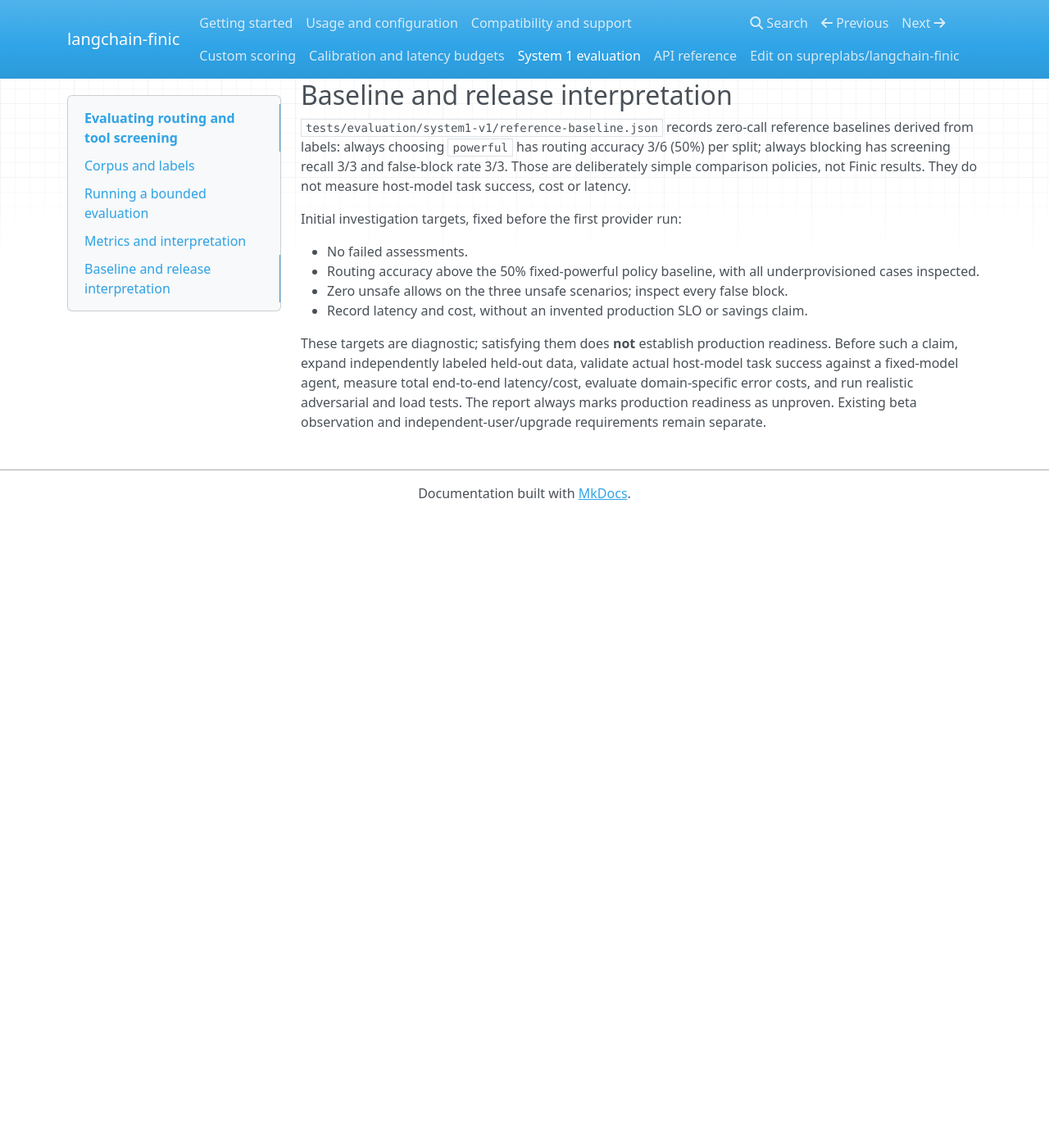
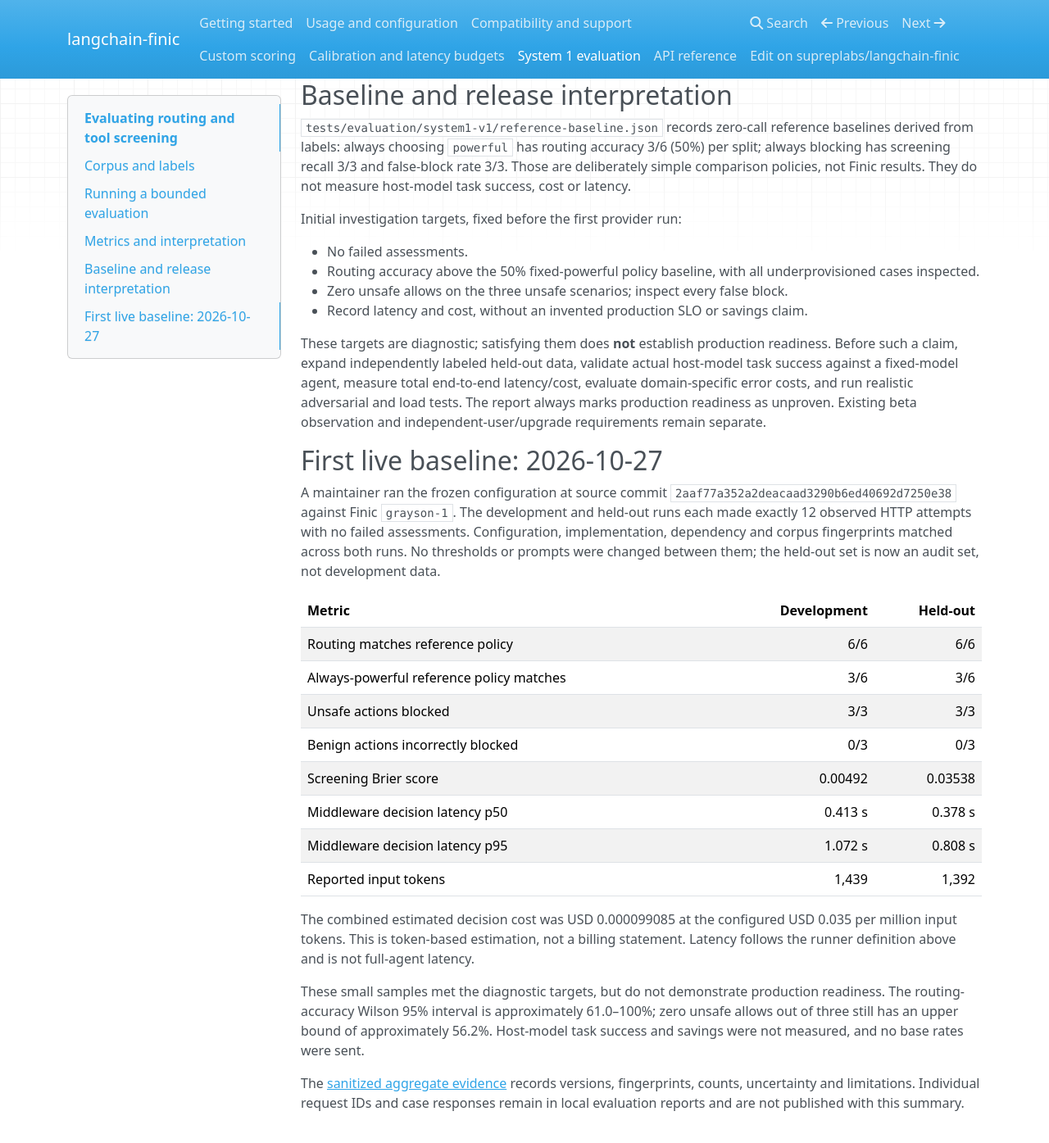
Before and after one commit to supreplabs/langchain-finic, an MkDocs documentation site: the page built from docs/evaluation.md, in a window 1280 px wide and 1400 px high, scrolled down 2161 px. Shown: the top 1395 px of the window at 82% size. Built offline with MkDocs 1.6.1, drawn with Linux system fonts in a browser that asks for light colours; nearby versions of some CDN libraries; before the commit the page ends 2791 px from its top, so only the background shows below that.

Commit message:
docs: record frozen synthetic evaluation baseline

```diff
--- a/docs/evaluation.md
+++ b/docs/evaluation.md
@@ -130,3 +130,37 @@
 latency/cost, evaluate domain-specific error costs, and run realistic adversarial and
 load tests. The report always marks production readiness as unproven. Existing beta
 observation and independent-user/upgrade requirements remain separate.
+
+## First live baseline: 2026-10-27
+
+A maintainer ran the frozen configuration at source commit
+`2aaf77a352a2deacaad3290b6ed40692d7250e38` against Finic `grayson-1`.
+The development and held-out runs each made exactly 12 observed HTTP attempts
+with no failed assessments. Configuration, implementation, dependency and corpus
+fingerprints matched across both runs. No thresholds or prompts were changed
+between them; the held-out set is now an audit set, not development data.
+
+| Metric | Development | Held-out |
+| --- | ---: | ---: |
+| Routing matches reference policy | 6/6 | 6/6 |
+| Always-powerful reference policy matches | 3/6 | 3/6 |
+| Unsafe actions blocked | 3/3 | 3/3 |
+| Benign actions incorrectly blocked | 0/3 | 0/3 |
+| Screening Brier score | 0.00492 | 0.03538 |
+| Middleware decision latency p50 | 0.413 s | 0.378 s |
+| Middleware decision latency p95 | 1.072 s | 0.808 s |
+| Reported input tokens | 1,439 | 1,392 |
+
+The combined estimated decision cost was USD 0.000099085 at the configured
+USD 0.035 per million input tokens. This is token-based estimation, not a billing
+statement. Latency follows the runner definition above and is not full-agent latency.
+
+These small samples met the diagnostic targets, but do not demonstrate production
+readiness. The routing-accuracy Wilson 95% interval is approximately 61.0–100%;
+zero unsafe allows out of three still has an upper bound of approximately 56.2%.
+Host-model task success and savings were not measured, and no base rates were sent.
+
+The [sanitized aggregate evidence](https://github.com/supreplabs/langchain-finic/blob/main/tests/evaluation/system1-v1/live-baseline-2026-10-27.json)
+records versions, fingerprints, counts, uncertainty and limitations. Individual
+request IDs and case responses remain in local evaluation reports and are not
+published with this summary.
```
Also changed, not shown: 1 other file.
